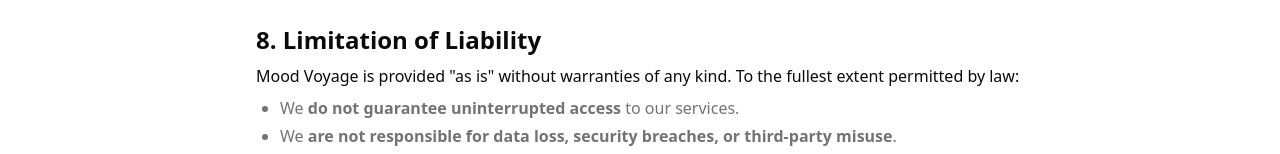
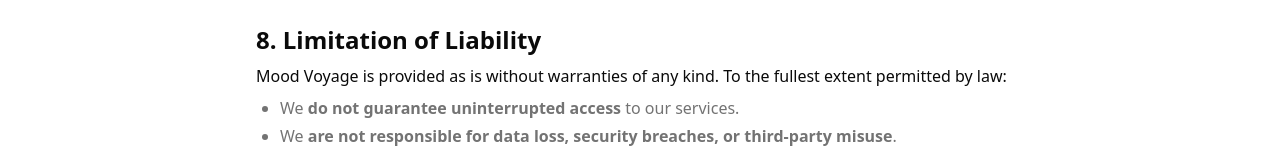
Before and after one commit to silveralcid/Mood-Voyage, a Next.js app in the folder mood-voyage/: page /terms-of-service in a window 1280 px wide. Shown: the part 1469-1623 px from the top of the page. Built offline with nearby package versions, Linux system fonts and the light colour scheme.

Commit message:
fix: remove unescaped quotes

```diff
--- a/mood-voyage/src/pages/terms-of-service.tsx
+++ b/mood-voyage/src/pages/terms-of-service.tsx
@@ -109,7 +109,7 @@
 
               <div className="space-y-2">
                 <h2 className="text-2xl font-bold">8. Limitation of Liability</h2>
-                <p>Mood Voyage is provided "as is" without warranties of any kind. To the fullest extent permitted by law:</p>
+                <p>Mood Voyage is provided as is without warranties of any kind. To the fullest extent permitted by law:</p>
                 <ul className="ml-6 list-disc space-y-1 text-muted-foreground">
                   <li>We <strong>do not guarantee uninterrupted access</strong> to our services.</li>
                   <li>We <strong>are not responsible for data loss, security breaches, or third-party misuse</strong>.</li>
```
